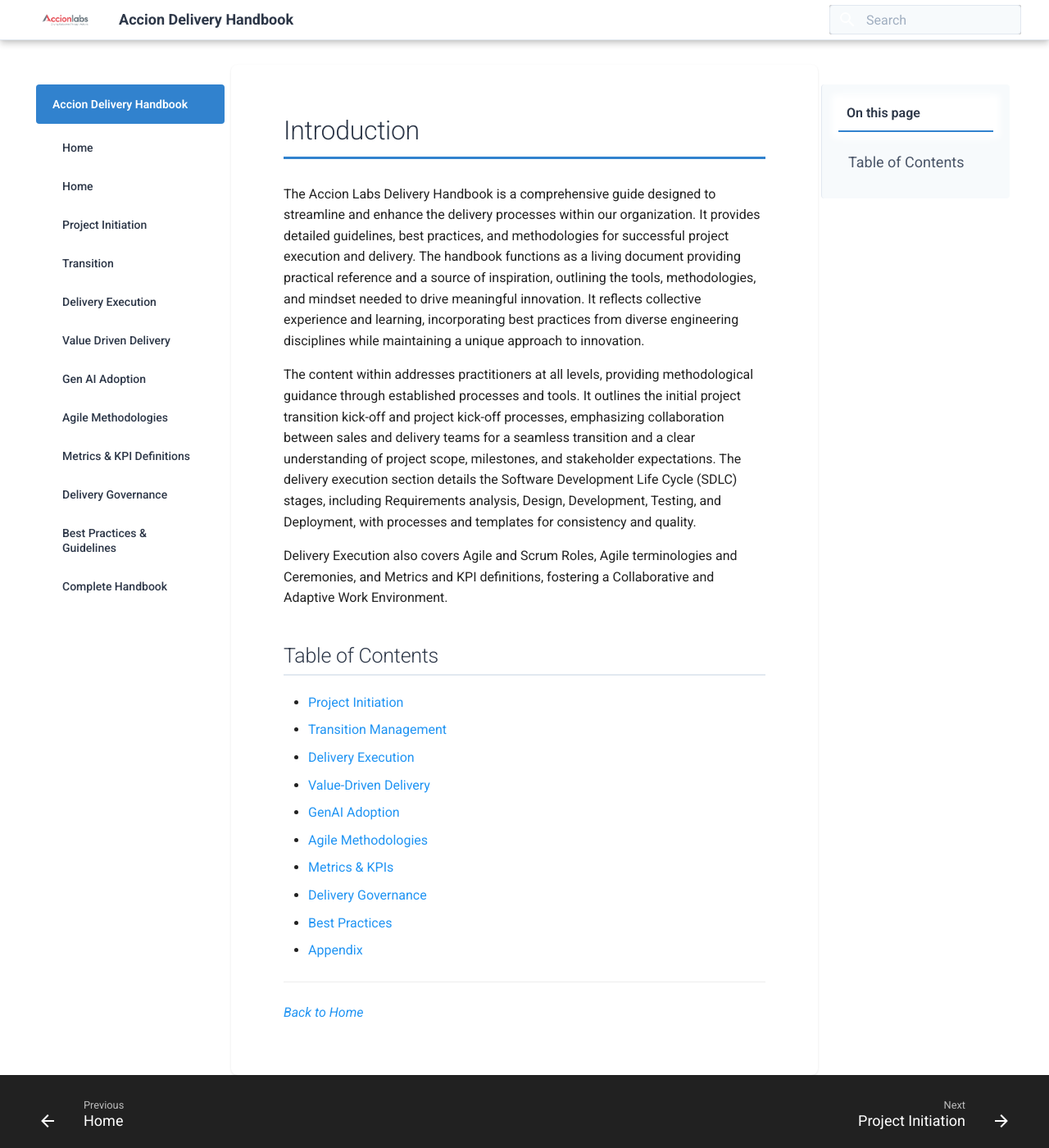
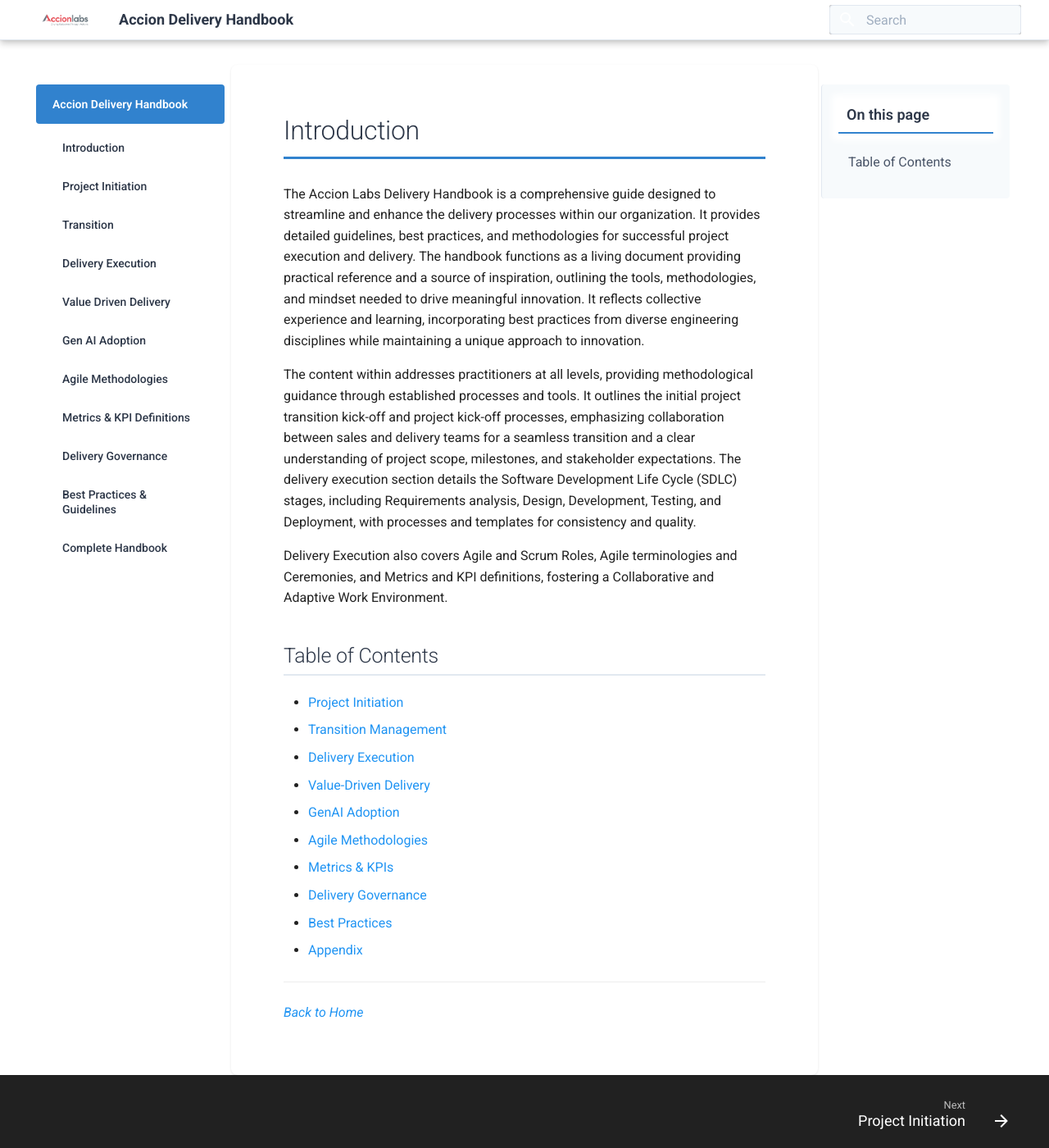
Before and after one commit to mahasri/accion-delivery-handbook, an MkDocs documentation site: the page built from docs/introduction/index.md, in a window 1280 px wide and 1400 px high. Shown: the whole window at 82% size. Built offline with MkDocs 1.6.1 and Material for MkDocs 9.7.7, drawn with Linux system fonts in a browser that asks for light colours; the version menu is left out.

Commit message:
Fix navigation issues - Remove duplicate Home menu, reduce right sidebar font size, and fix landing page redirect

```diff
--- a/mkdocs.yml
+++ b/mkdocs.yml
@@ -38,7 +38,6 @@
   custom_dir: overrides
 
 nav:
-  - Home: introduction/index.md
   - Introduction: introduction/index.md
   - Project Initiation: project-initiation/index.md
   - Transition: transition/index.md
--- a/overrides/main.html
+++ b/overrides/main.html
@@ -70,12 +70,13 @@
     margin-bottom: 1rem;
     padding-bottom: 0.5rem;
     border-bottom: 2px solid #3182ce;
+    font-size: 0.9rem; /* Smaller font size */
 }
 
 .md-nav--secondary .md-nav__item .md-nav__link {
     color: #4a5568;
     padding: 0.25rem 0;
-    font-size: 0.9rem;
+    font-size: 0.8rem; /* Smaller font size to match left sidebar */
 }
 
 .md-nav--secondary .md-nav__item .md-nav__link:hover {
@@ -215,9 +216,14 @@
     display: none !important;
 }
 
-/* Remove duplicate Home link */
+/* Remove duplicate Home link - hide the first one */
 .md-nav--primary .md-nav__item:first-child .md-nav__link[href="/"] {
-    display: none;
+    display: none !important;
+}
+
+/* Also hide the Home link in the main navigation if it appears twice */
+.md-nav--primary .md-nav__item .md-nav__link[href="/"]:not(:first-child) {
+    display: none !important;
 }
 </style>
 {% endblock %}
```
Also changed, not shown: docs/index.md (+3 -3 lines).
